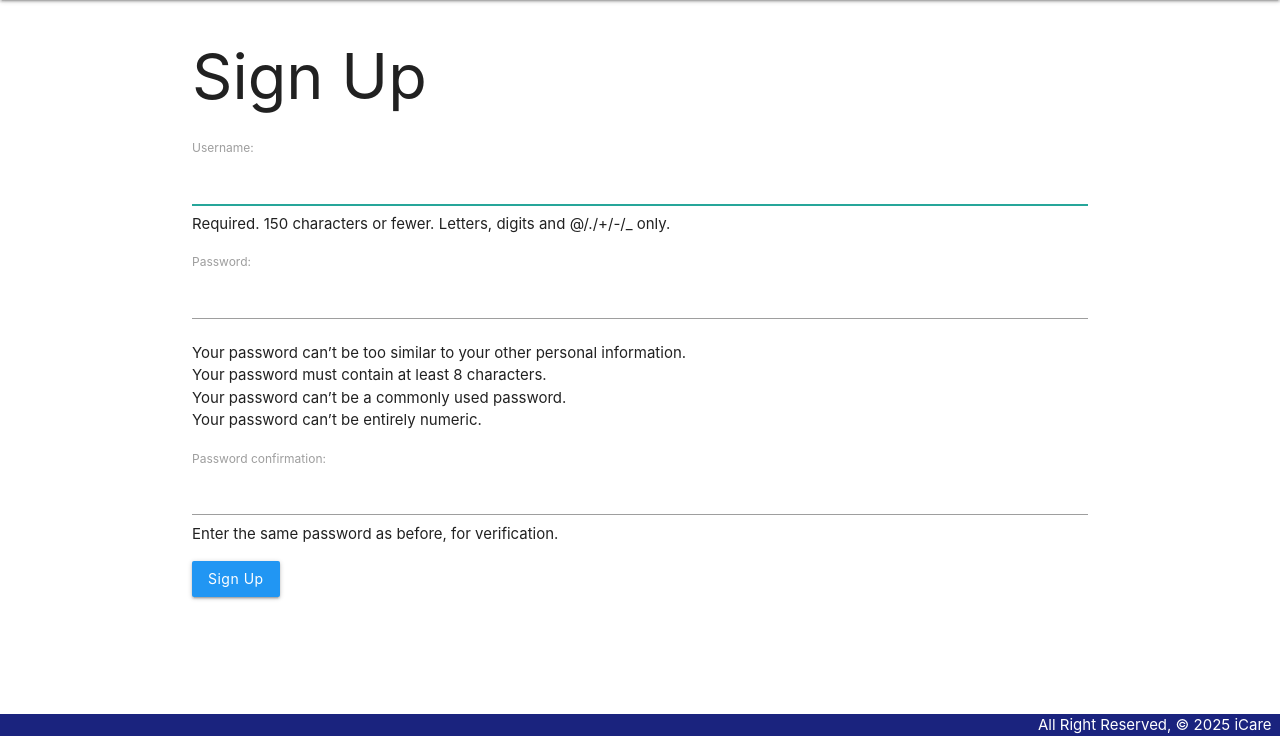
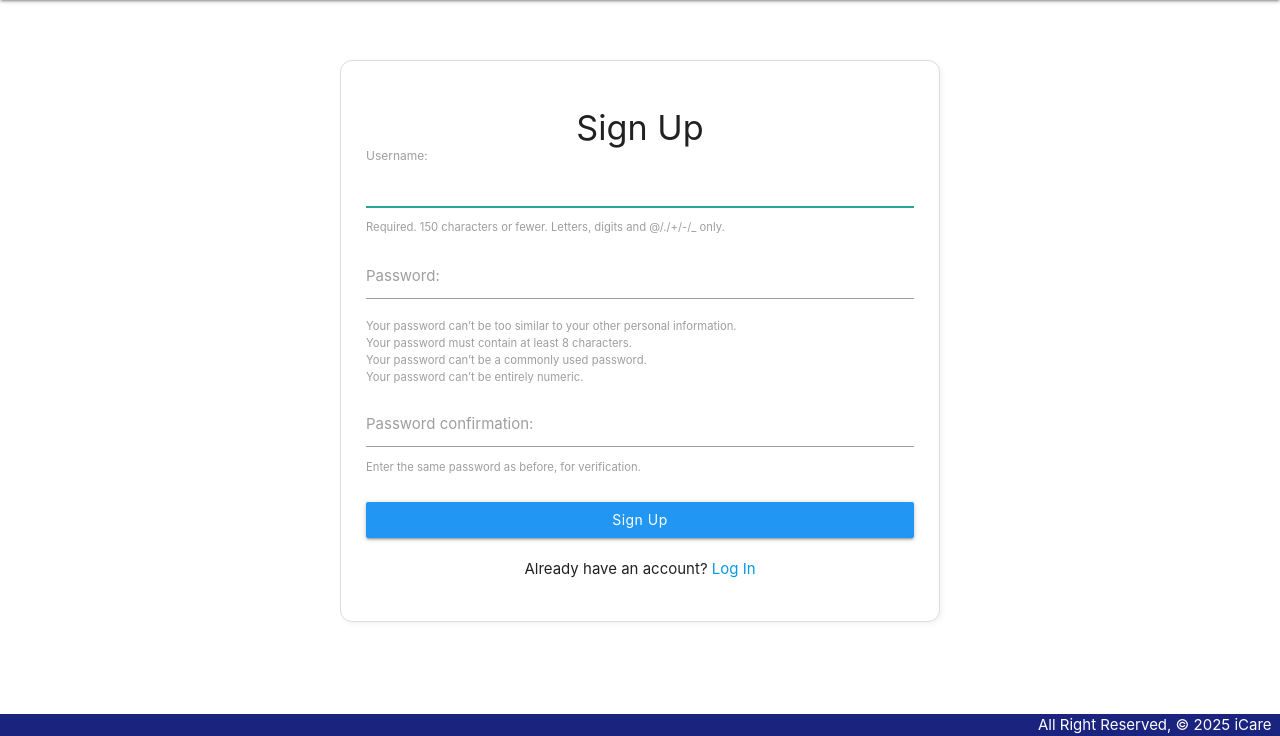
Before and after one commit to hamadbah/iCare, a Django app: page /accounts/signup/ in a window 1280 px wide. Shown: the part 64-800 px from the top of the page. Run offline with Django 5.2, Linux system fonts and the light colour scheme.

Commit message:
Improve Signup and Login Experince and Style

```diff
--- a/iCare/main_app/templates/registration/signup.html
+++ b/iCare/main_app/templates/registration/signup.html
@@ -1,13 +1,58 @@
 {% extends 'base.html' %}
 {% block content %}
-<h1>Sign Up</h1>
-{% if error_message %}
-<p class="red-text">
-    {{ error_message }}
-</p>{% endif %}
-<form method="post" action="{% url 'signup' %}">
-    {% csrf_token %}
-    {{ form.as_p }}
-    <input type="submit" class="btn blue" style="text-transform:none;" value="Sign Up">
-</form>
+<div class="container" style="max-width: 600px; margin-top: 60px;">
+  <div class="card z-depth-3" style="padding: 25px; border-radius: 12px;">
+    <h4 class="center-align">Sign Up</h4>
+
+    {% if form.errors %}
+      <div class="red-text" style="margin-bottom: 20px;">
+        <ul>
+          {% for field in form %}
+            {% for error in field.errors %}
+              <li>{{ field.label }}: {{ error }}</li>
+            {% endfor %}
+          {% endfor %}
+        </ul>
+      </div>
+    {% endif %}
+
+    <form method="post" action="{% url 'signup' %}">
+      {% csrf_token %}
+
+      <div class="input-field">
+        {{ form.username.label_tag }}
+        {{ form.username }}
+        {% if form.username.help_text %}
+          <small class="grey-text">{{ form.username.help_text }}</small>
+        {% endif %}
+      </div>
+
+      <div class="input-field">
+        {{ form.password1.label_tag }}
+        {{ form.password1 }}
+        {% if form.password1.help_text %}
+          <small class="grey-text">{{ form.password1.help_text }}</small>
+        {% endif %}
+      </div>
+
+      <div class="input-field">
+        {{ form.password2.label_tag }}
+        {{ form.password2 }}
+        {% if form.password2.help_text %}
+          <small class="grey-text">{{ form.password2.help_text }}</small>
+        {% endif %}
+      </div>
+
+      <div class="center-align" style="margin-top: 25px;">
+        <button type="submit" class="btn blue" style="width: 100%; text-transform:none;">
+          Sign Up
+        </button>
+      </div>
+    </form>
+
+    <div class="center-align" style="margin-top: 20px;">
+      <p>Already have an account? <a href="{% url 'login' %}">Log In</a></p>
+    </div>
+  </div>
+</div>
 {% endblock %}
--- a/iCare/main_app/views.py
+++ b/iCare/main_app/views.py
@@ -51,18 +51,15 @@ def about(request):
 
 
 def signup(request):
-    error_message = ''
     if request.method == 'POST':
         form = UserCreationForm(request.POST)
         if form.is_valid():
             user = form.save()
             login(request, user)
             return redirect('home')
-        else:
-            error_message = 'Invalid signup - Please try again later'
-    form = UserCreationForm()
-    context = {'form': form, 'error_message': error_message}
-    return render(request, 'registration/signup.html', context)
+    else:
+        form = UserCreationForm()
+    return render(request, 'registration/signup.html', {'form': form})
 
 @login_required
 def edit_profile(request):
```
Also changed, not shown: iCare/main_app/templates/registration/login.html (+32 -6 lines).
